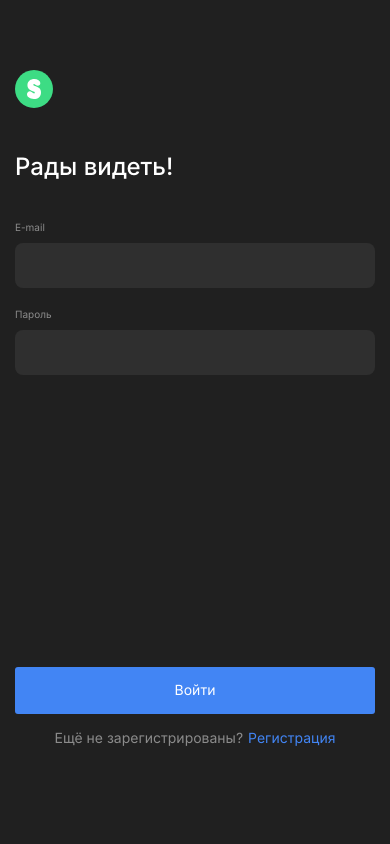
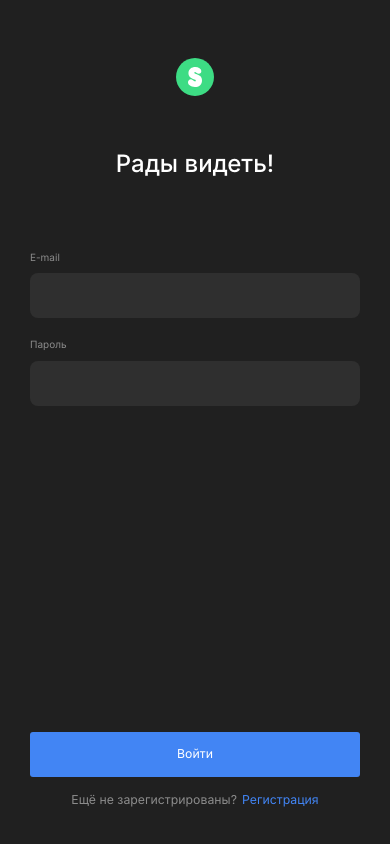
Before and after one commit to StMelik/movies-explorer-frontend, a React (Create React App) app: page /signin in a window 390 px wide. Built offline with nearby package versions, Linux system fonts and the light colour scheme.

Commit message:
feat: адаптив страницы регистрации и входа

```diff
--- /dev/null
+++ b/src/components/AuthButton/AuthButton.css
@@ -0,0 +1,31 @@
+.auth__question {
+    display: flex;
+    column-gap: 5px;
+    justify-content: center;
+    margin-top: 16px;
+}
+
+.auth__question-text {
+    color: #8b8b8b;
+}
+
+.auth__question-link {
+    color: #4285f4;
+}
+
+.form__submit-button {
+    width: 100%;
+    background-color: #4285f4;
+    padding: 15px 0;
+    border-radius: 3px;
+}
+
+@media screen and (max-width: 768px) {
+    .auth__question {
+        font-size: calc(12px + (14 - 12) * ((100vw - 320px) / (768 - 320)));
+    }
+
+    .form__submit-button {
+        font-size: calc(12px + (14 - 12) * ((100vw - 320px) / (768 - 320)));
+    }
+}
--- /dev/null
+++ b/src/components/AuthButton/AuthButton.jsx
@@ -0,0 +1,29 @@
+import { useHistory, Link } from "react-router-dom";
+import './AuthButton.css';
+
+function AuthButton() {
+  const currentPath = useHistory().location.pathname
+  const isSignIn = currentPath === '/signin'
+  const link = isSignIn ? '/signup' : '/signin'
+  const textButton = isSignIn ? 'Войти' : 'Зарегистрироваться'
+
+  const question = (
+    <div className="auth__question">
+      <p className="auth__question-text">
+        {isSignIn ? 'Ещё не зарегистрированы?' : 'Уже зарегистрированы?'}
+      </p>
+      <Link className="auth__question-link" to={link}>
+        {isSignIn ? 'Регистрация' : 'Войти'}
+      </Link>
+    </div>
+  )
+
+  return (
+    <>
+      <button type="submit" className='form__submit-button'>{textButton}</button>
+      {question}
+    </>
+  );
+}
+
+export default AuthButton;
--- a/src/components/Label/Label.css
+++ b/src/components/Label/Label.css
@@ -18,3 +18,9 @@
     color: #ffffff;
     background-color: #2f2f2f;
 }
+
+@media screen and (max-width: 475px) {
+    .label:last-of-type {
+        margin-bottom: auto;
+    }
+}
--- a/src/layouts/AuthLayout/AuthLayout.css
+++ b/src/layouts/AuthLayout/AuthLayout.css
@@ -1,8 +1,14 @@
-.auth {
-    max-width: 396px;
-    margin: 0 auto;
-    padding: 70px 15px;
-    height: 100vh;
+.auth__container {
+    max-width: 456px;
+    padding: 0 30px;
+}
+
+.auth__wrapper {
+    display: flex;
+    flex-direction: column;
+    justify-content: center;
+    min-height: 100vh;
+    padding: 70px 0;
 }
 
 .auth__logo {
@@ -15,31 +21,35 @@
     margin-bottom: 40px;
 }
 
-.auth__question {
-    display: flex;
-    column-gap: 5px;
-    justify-content: center;
-    margin-top: 16px;
+.form {
+    display: contents;
 }
 
-.auth__question-text {
-    color: #8b8b8b;
+@media screen and (max-width: 475px) {
+    .auth__wrapper {
+        justify-content: flex-start;
+    }
+
+    .auth__logo {
+        align-self: center;
+    }
+
+    .auth__title {
+        text-align: center;
+    }
 }
 
-.auth__question-link {
-    color: #4285f4;
+@media screen and (max-width: 768px) {
+    .auth__wrapper {
+        padding-top: calc(56px + (70 - 56) * ((100vw - 320px) / (768 - 320)));
+        padding-bottom: calc(30px + (70 - 30) * ((100vw - 320px) / (768 - 320)));
+    }
+
+    .auth__logo {
+        margin-bottom: calc(50px + (40 - 50) * ((100vw - 320px) / (768 - 320)));
+    }
+
+    .auth__title {
+        margin-bottom: calc(80px + (40 - 80) * ((100vw - 320px) / (768 - 320)));
+    }
 }
-
-.form {
-    display: flex;
-    flex-direction: column;
-    height: calc(100% - 211px);
-}
-
-.form__submit-button {
-    margin-top: auto;
-    width: 100%;
-    background-color: #4285f4;
-    padding: 15px 0;
-    border-radius: 3px;
-}
--- a/src/layouts/AuthLayout/AuthLayout.jsx
+++ b/src/layouts/AuthLayout/AuthLayout.jsx
@@ -7,34 +7,21 @@ import Logo from "../../components/Logo/Logo";
 function AuthLayout({ children }) {
     const currentPath = useHistory().location.pathname
     const isSignIn = currentPath === '/signin'
-    const link = isSignIn ? '/signup' : '/signin'
-
-    const title = (
-        <h1 className='auth__title'>
-            {isSignIn ? 'Рады видеть!' : 'Добро пожаловать!'}
-        </h1>
-    )
-
-    const question = (
-        <div className="auth__question">
-            <p className="auth__question-text">
-                {isSignIn ? 'Ещё не зарегистрированы?' : 'Уже зарегистрированы?'}
-            </p>
-            <Link className="auth__question-link" to={link}>
-                {isSignIn ? 'Регистрация' : 'Войти'}
-            </Link>
-        </div>
-    )
 
     return (
         <>
             <main className="auth">
-                <div className="auth__logo">
-                    <Logo />
+                <div className="container auth__container">
+                    <div className="auth__wrapper">
+                        <div className="auth__logo">
+                            <Logo />
+                        </div>
+                        <h1 className='auth__title'>
+                            {isSignIn ? 'Рады видеть!' : 'Добро пожаловать!'}
+                        </h1>
+                        {children}
+                    </div>
                 </div>
-                {title}
-                {children}
-                {question}
             </main>
         </>
 
--- a/src/pages/Login/Login.css
+++ b/src/pages/Login/Login.css
@@ -0,0 +1,3 @@
+.form-login .form__submit-button {
+    margin-top: 179px;
+}
--- a/src/pages/Login/Login.jsx
+++ b/src/pages/Login/Login.jsx
@@ -1,6 +1,7 @@
 import { useState } from "react";
 import './Login.css';
 import Label from "../../components/Label/Label";
+import AuthButton from "../../components/AuthButton/AuthButton";
 
 function Login() {
   const [email, setEmail] = useState('')
@@ -12,7 +13,7 @@ function Login() {
   }
 
   return (
-    <form className="form" onSubmit={handleSubmitForm} name='login'>
+    <form className="form form-login" onSubmit={handleSubmitForm} name='login'>
       <Label
         text='E-mail'
         type='email'
@@ -25,7 +26,7 @@ function Login() {
         value={password}
         setValue={setPassword}
       />
-      <button className='form__submit-button'>Войти</button>
+      <AuthButton />
     </form>
   );
 }
--- a/src/pages/Register/Register.css
+++ b/src/pages/Register/Register.css
@@ -0,0 +1,3 @@
+.form-register .form__submit-button {
+    margin-top: 92px;
+}
--- a/src/pages/Register/Register.jsx
+++ b/src/pages/Register/Register.jsx
@@ -1,6 +1,7 @@
 import { useState } from "react";
 import './Register.css';
 import Label from "../../components/Label/Label";
+import AuthButton from "../../components/AuthButton/AuthButton";
 
 function Register() {
   const [name, setName] = useState('')
@@ -14,7 +15,7 @@ function Register() {
 
 
   return (
-    <form className="form" onSubmit={handleSubmitForm} name='register'>
+    <form className="form form-register" onSubmit={handleSubmitForm} name='register'>
       <Label
         text='Имя'
         value={name}
@@ -32,7 +33,7 @@ function Register() {
         value={password}
         setValue={setPassword}
       />
-      <button className='form__submit-button'>Зарегистрироваться</button>
+      <AuthButton />
     </form>
   );
 }
```
